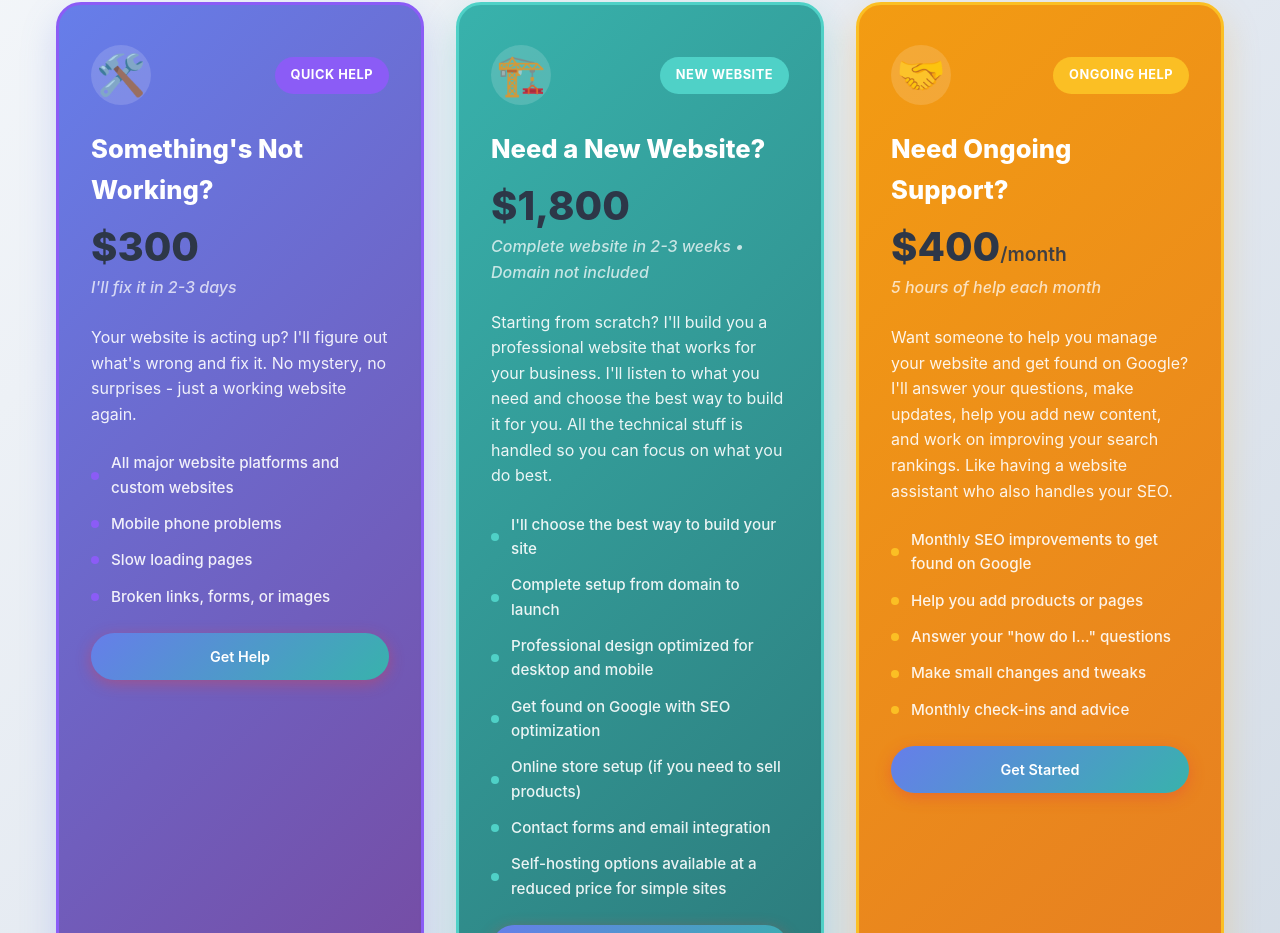
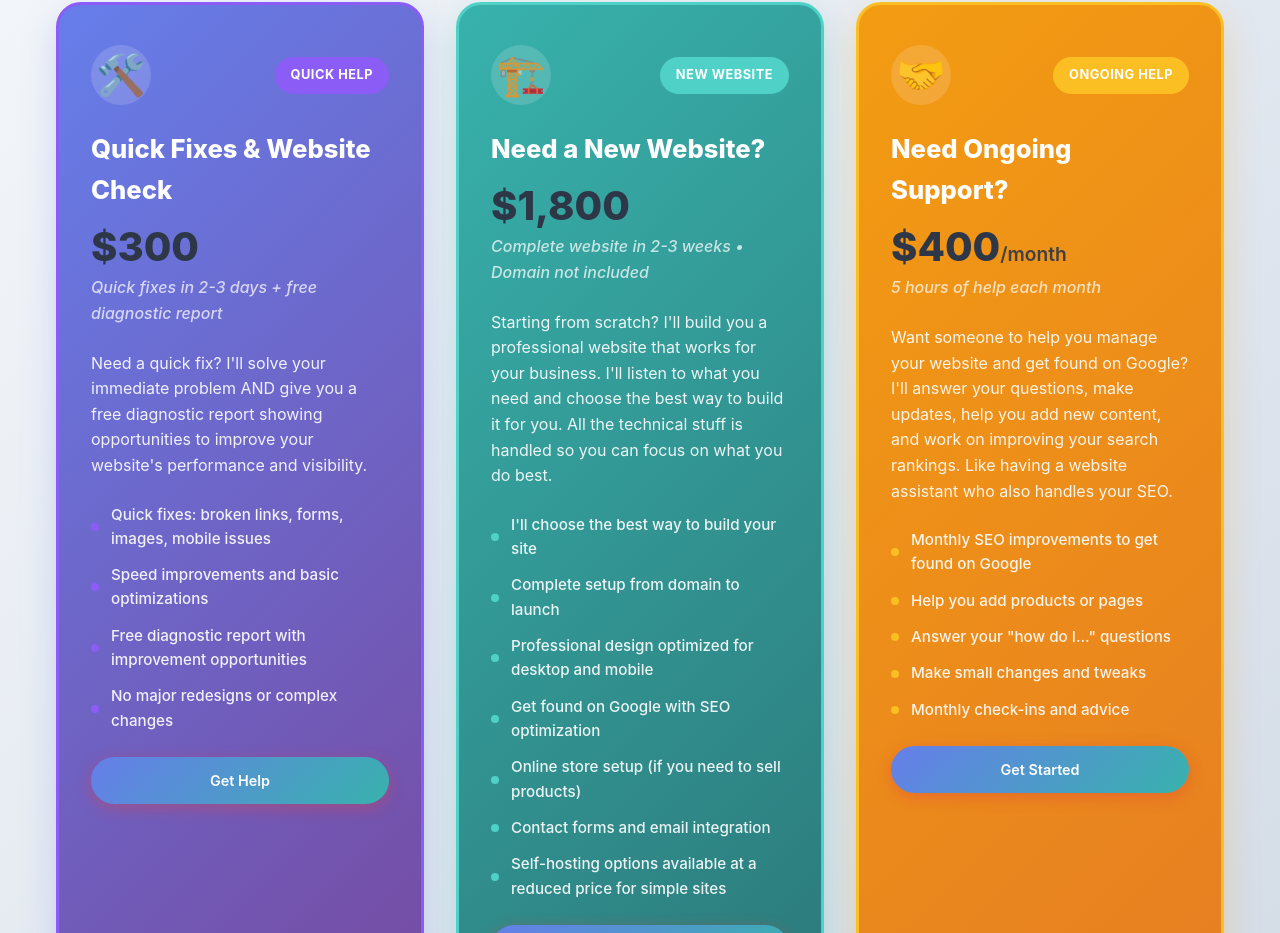
Before and after one commit to mriansabado/mauna-digital-website, a React (Vite) app: page / in a window 1280 px wide. Shown: the part 1234-2167 px from the top of the page. Built offline with nearby package versions, Linux system fonts and the light colour scheme.

Commit message:
updating services language

```diff
--- a/src/App.tsx
+++ b/src/App.tsx
@@ -191,26 +191,26 @@ function App() {
           <div className="service-badge">Quick Help</div>
               </div>
               <div className="service-content">
-          <h3>Something's Not Working?</h3>
+          <h3>Quick Fixes & Website Check</h3>
                 <div className="service-price">$300</div>
-          <p className="service-price-detail">I'll fix it in 2-3 days</p>
-          <p>Your website is acting up? I'll figure out what's wrong and fix it. No mystery, no surprises - just a working website again.</p>
+          <p className="service-price-detail">Quick fixes in 2-3 days + free diagnostic report</p>
+          <p>Need a quick fix? I'll solve your immediate problem AND give you a free diagnostic report showing opportunities to improve your website's performance and visibility.</p>
                 <div className="service-features">
                   <div className="feature-item">
                     <div className="feature-dot"></div>
-              <span>All major website platforms and custom websites</span>
+              <span>Quick fixes: broken links, forms, images, mobile issues</span>
                   </div>
                   <div className="feature-item">
                     <div className="feature-dot"></div>
-              <span>Mobile phone problems</span>
+              <span>Speed improvements and basic optimizations</span>
                   </div>
                   <div className="feature-item">
                     <div className="feature-dot"></div>
-              <span>Slow loading pages</span>
+              <span>Free diagnostic report with improvement opportunities</span>
                   </div>
                   <div className="feature-item">
                     <div className="feature-dot"></div>
-              <span>Broken links, forms, or images</span>
+              <span>No major redesigns or complex changes</span>
                   </div>
                 </div>
           <a href="#contact" className="btn btn-primary service-btn">Get Help</a>
```
